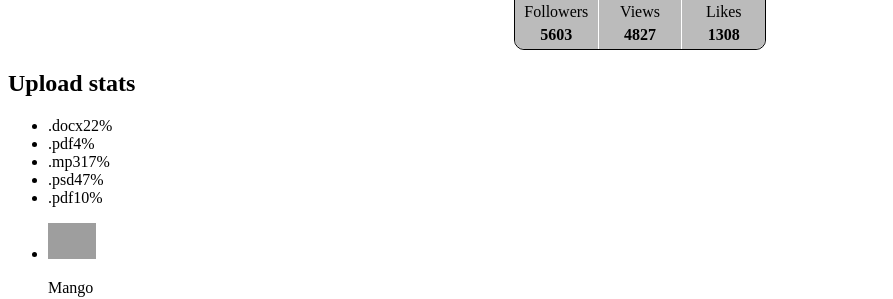
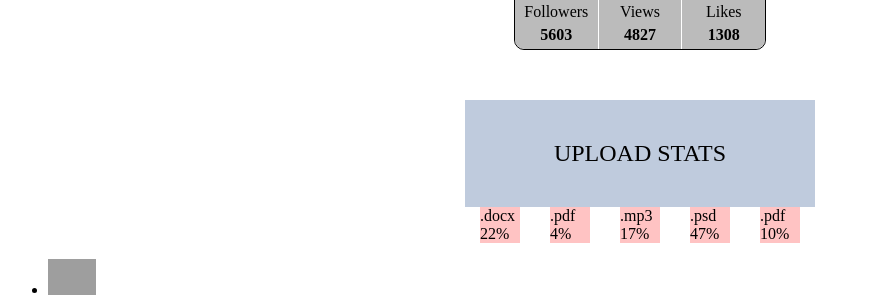
Before and after one commit to Aleksey2892/goit-react-hw-01-components, a React (Create React App) app: page / in a window 1280 px wide. Shown: the part 456-755 px from the top of the page, without its empty margins (0-893 px from the left). Built offline with nearby package versions, Linux system fonts and the light colour scheme; grey boxes are pictures that could not be loaded.

Commit message:
work with styles in task 2

```diff
--- a/src/components/App.js
+++ b/src/components/App.js
@@ -18,7 +18,7 @@ import transactions from './Data/transactions.json';
 
 const App = () => (
   <>
-    <Profile data={user} />
+    <Profile user={user} />
 
     <StatisticsSection title={'Upload stats'} statistics={statistics} />
 
--- a/src/components/Friend-List/Friend-list.js
+++ b/src/components/Friend-List/Friend-list.js
@@ -22,8 +22,8 @@ FriendList.propTypes = {
       name: PropTypes.string.isRequired,
       isOnline: PropTypes.bool.isRequired,
       id: PropTypes.number.isRequired,
-    }).isRequired,
-  ),
+    }),
+  ).isRequired,
 };
 
 export default FriendList;
--- a/src/components/Profile/Profile.js
+++ b/src/components/Profile/Profile.js
@@ -2,8 +2,8 @@ import React from 'react';
 import PropTypes from 'prop-types';
 import styles from './styles.module.scss';
 
-const Profile = ({ data }) => {
-  const { name, tag, location, avatar, stats } = data;
+const Profile = ({ user }) => {
+  const { name, tag, location, avatar, stats } = user;
   const { followers, views, likes } = stats;
 
   return (
@@ -33,20 +33,14 @@ const Profile = ({ data }) => {
   );
 };
 
-// Profile.defaultProps = {
-//   avatar: 'https://image.flaticon.com/icons/png/128/149/149071.png',
-// };
-
 Profile.propTypes = {
-  user: PropTypes.objectOf(
-    PropTypes.exact({
+  user: PropTypes.exact({
     name: PropTypes.string.isRequired,
     tag: PropTypes.string.isRequired,
     location: PropTypes.string.isRequired,
     avatar: PropTypes.string.isRequired,
     stats: PropTypes.objectOf(PropTypes.number.isRequired),
   }).isRequired,
-  ),
 };
 
 export default Profile;
--- a/src/components/Profile/styles.module.scss
+++ b/src/components/Profile/styles.module.scss
@@ -1,11 +1,10 @@
 .profile {
   width: 250px;
-  margin: 0 auto;
+  margin: 0 auto 50px;
   padding-top: 20px;
   border: 1px solid black;
   border-radius: 10px;
   background-color: rgb(221, 221, 221);
-  // color: rgb(255, 196, 0);
 }
 
 .description {
--- a/src/components/Statistics/Statistics-list.js
+++ b/src/components/Statistics/Statistics-list.js
@@ -1,10 +1,11 @@
 import React from 'react';
 import Statisctics from './Statistics';
+import styles from './styles.module.scss';
 
 const StatisticsList = ({ statistics }) => (
-  <ul className="stat-list">
+  <ul className={styles.statList}>
     {statistics.map(({ id, label, percentage }) => (
-      <li key={id} className="item">
+      <li key={id} className={styles.item}>
         <Statisctics label={label} percentage={percentage} />
       </li>
     ))}
--- a/src/components/Statistics/Statistics-section.js
+++ b/src/components/Statistics/Statistics-section.js
@@ -1,10 +1,11 @@
 import React from 'react';
 import StatisticsList from './Statistics-list';
 import PropTypes from 'prop-types';
+import styles from './styles.module.scss';
 
 const StatisticsSection = ({ title, statistics }) => (
-  <section className="statistics">
-    {title && <h2 className="title">{title}</h2>}
+  <section className={styles.statistics}>
+    {title && <h2 className={styles.titleStat}>{title}</h2>}
 
     <StatisticsList statistics={statistics} />
   </section>
@@ -16,6 +17,7 @@ StatisticsSection.defaultProps = {
 
 StatisticsSection.propTypes = {
   title: PropTypes.string,
+
   statistics: PropTypes.arrayOf(
     PropTypes.exact({
       id: PropTypes.string.isRequired,
--- /dev/null
+++ b/src/components/Statistics/styles.module.scss
@@ -0,0 +1,29 @@
+.statistics {
+  width: 350px;
+  margin: 0 auto;
+}
+
+.titleStat {
+  margin: 0;
+  padding: 40px 60px 40px;
+  // width: 350px;
+  text-transform: uppercase;
+  text-align: center;
+  font-weight: 400;
+  background-color: rgb(191, 203, 221);
+}
+
+.statList {
+  margin: 0;
+  padding: 0;
+  display: flex;
+  justify-content: space-around;
+  list-style: none;
+
+  .item {
+    width: 40px;
+    display: flex;
+    flex-direction: column;
+    background-color: rgb(255, 195, 195);
+  }
+}
--- a/src/components/Transaction-History/Transaction-history.js
+++ b/src/components/Transaction-History/Transaction-history.js
@@ -1,4 +1,5 @@
 import React from 'react';
+import PropTypes from 'prop-types';
 
 const TransactionHistory = ({ transactions }) => (
   <table className="transaction-history">
@@ -22,4 +23,15 @@ const TransactionHistory = ({ transactions }) => (
   </table>
 );
 
+TransactionHistory.propTypes = {
+  transactions: PropTypes.arrayOf(
+    PropTypes.exact({
+      id: PropTypes.string.isRequired,
+      type: PropTypes.string.isRequired,
+      amount: PropTypes.string.isRequired,
+      currency: PropTypes.string.isRequired,
+    }),
+  ).isRequired,
+};
+
 export default TransactionHistory;
```
Lines whose indentation alone changed are shown as unchanged.
